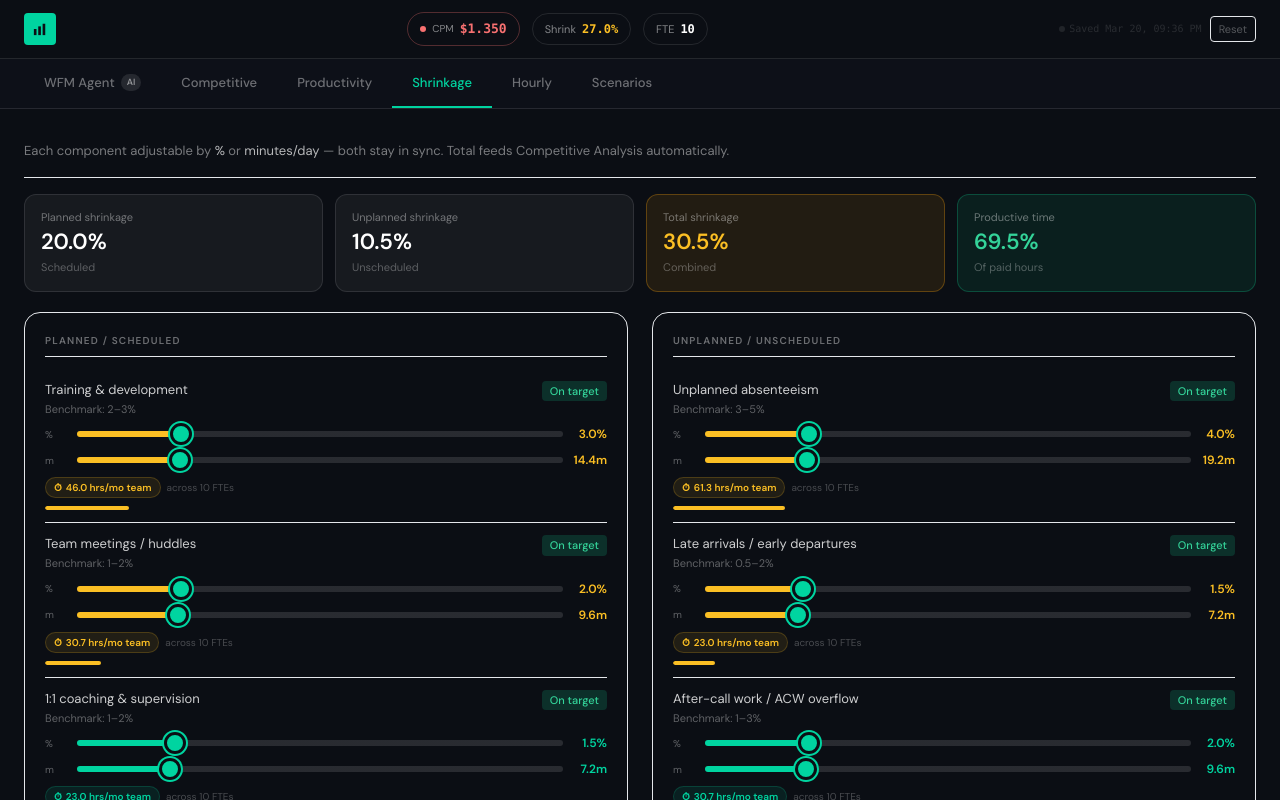
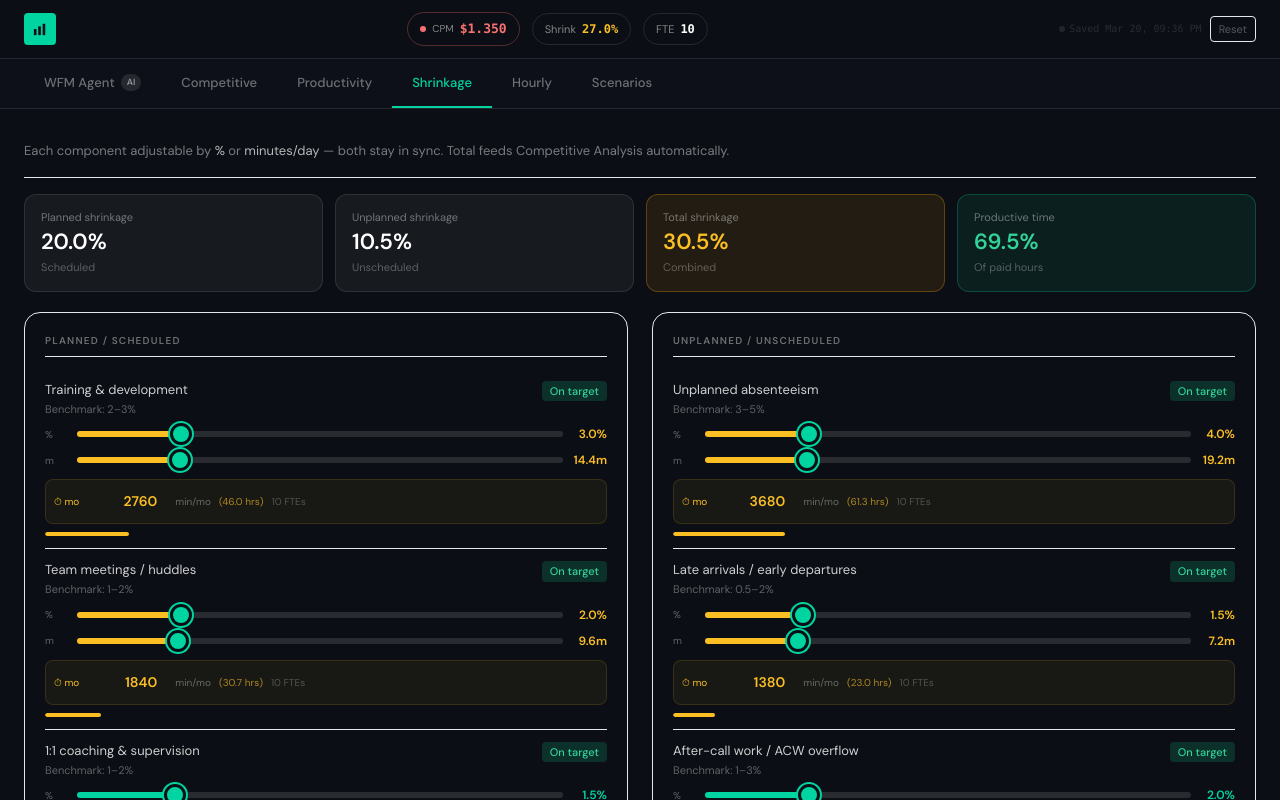
Before and after one commit to emmkiprono-coder/vri-workforce-model, a React (Vite) app: page / in a window 1280 px wide. Both pictures are taken after a click on the button "Shrinkage". Shown: the top 800 px of the page. Built offline with nearby package versions, Linux system fonts and the light colour scheme.

Commit message:
feat: shrinkage monthly field is now editable — enter min/mo to back-calculate %

```diff
--- a/src/components/ShrinkageBreakdown.tsx
+++ b/src/components/ShrinkageBreakdown.tsx
@@ -31,10 +31,13 @@ function ShrinkRow({ label, benchLabel, val, paidMins, minVal, maxVal, bench, on
   const teamMinsLostMonthly = minsLostPerFteDay * fte * workDaysPerMonth
   const teamHrsLostMonthly  = teamMinsLostMonthly / 60
 
-  // Format: show hours if ≥ 60 mins, otherwise just minutes
-  const monthlyLabel = teamHrsLostMonthly >= 1
-    ? `${teamHrsLostMonthly.toFixed(1)} hrs/mo`
-    : `${teamMinsLostMonthly.toFixed(0)} min/mo`
+  // Handle direct monthly-minutes entry -> back-calculate % from it
+  const handleMonthlyMins = (enteredMins: number) => {
+    if (!fte || !workDaysPerMonth || !paidMins) return
+    const newMinsPerFteDay = enteredMins / (fte * workDaysPerMonth)
+    const newPct = Math.min(maxVal, Math.max(minVal, (newMinsPerFteDay / paidMins) * 100))
+    onChange(parseFloat(newPct.toFixed(2)))
+  }
 
   return (
     <div className="py-3 border-b border-white/6 last:border-0">
@@ -80,18 +83,28 @@ function ShrinkRow({ label, benchLabel, val, paidMins, minVal, maxVal, bench, on
         </span>
       </div>
 
-      {/* Monthly team time highlight */}
-      {val > 0 && (
-        <div className="mt-2 flex items-center gap-1.5">
-          <div
-            className="inline-flex items-center gap-1 px-2 py-0.5 rounded-full text-[10px] font-semibold tabular-nums"
-            style={{ background: barColor + '18', color: barColor, border: `1px solid ${barColor}30` }}>
-            <span>⏱</span>
-            <span>{monthlyLabel} team</span>
-          </div>
-          <span className="text-[10px] text-white/25">across {fte} FTEs</span>
-        </div>
-      )}
+      {/* Monthly team time — editable input */}
+      <div className="mt-2.5 flex items-center gap-2"
+        style={{ background: barColor + '0e', borderRadius: 8, padding: '5px 8px', border: `1px solid ${barColor}22` }}>
+        <span className="text-[10px] flex-shrink-0" style={{ color: barColor }}>⏱ mo</span>
+        <input
+          type="number"
+          min={0}
+          step={1}
+          value={Math.round(teamMinsLostMonthly)}
+          onChange={e => handleMonthlyMins(parseFloat(e.target.value) || 0)}
+          className="flex-1 text-[12px] font-semibold tabular-nums text-center focus:outline-none"
+          style={{
+            background: 'transparent', border: 'none', color: barColor,
+            minWidth: 0, width: '100%'
+          }}
+        />
+        <span className="text-[10px] text-white/35 flex-shrink-0">min/mo</span>
+        <span className="text-[10px] tabular-nums flex-shrink-0" style={{ color: barColor + 'aa' }}>
+          {teamHrsLostMonthly >= 0.1 ? `(${teamHrsLostMonthly.toFixed(1)} hrs)` : ''}
+        </span>
+        <span className="text-[10px] text-white/25 flex-shrink-0">{fte} FTEs</span>
+      </div>
 
       {/* progress bar */}
       <div className="mt-2 h-1 bg-white/8 rounded-full overflow-hidden">
```
